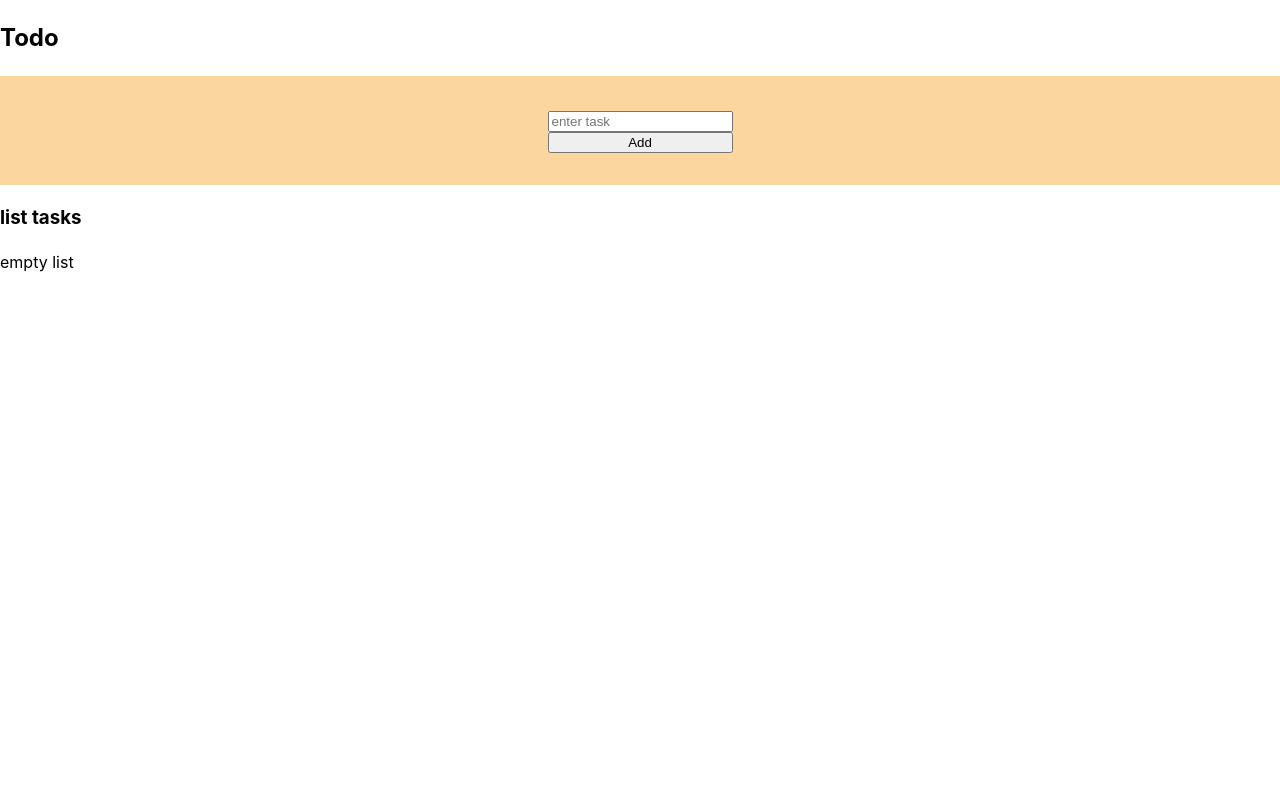
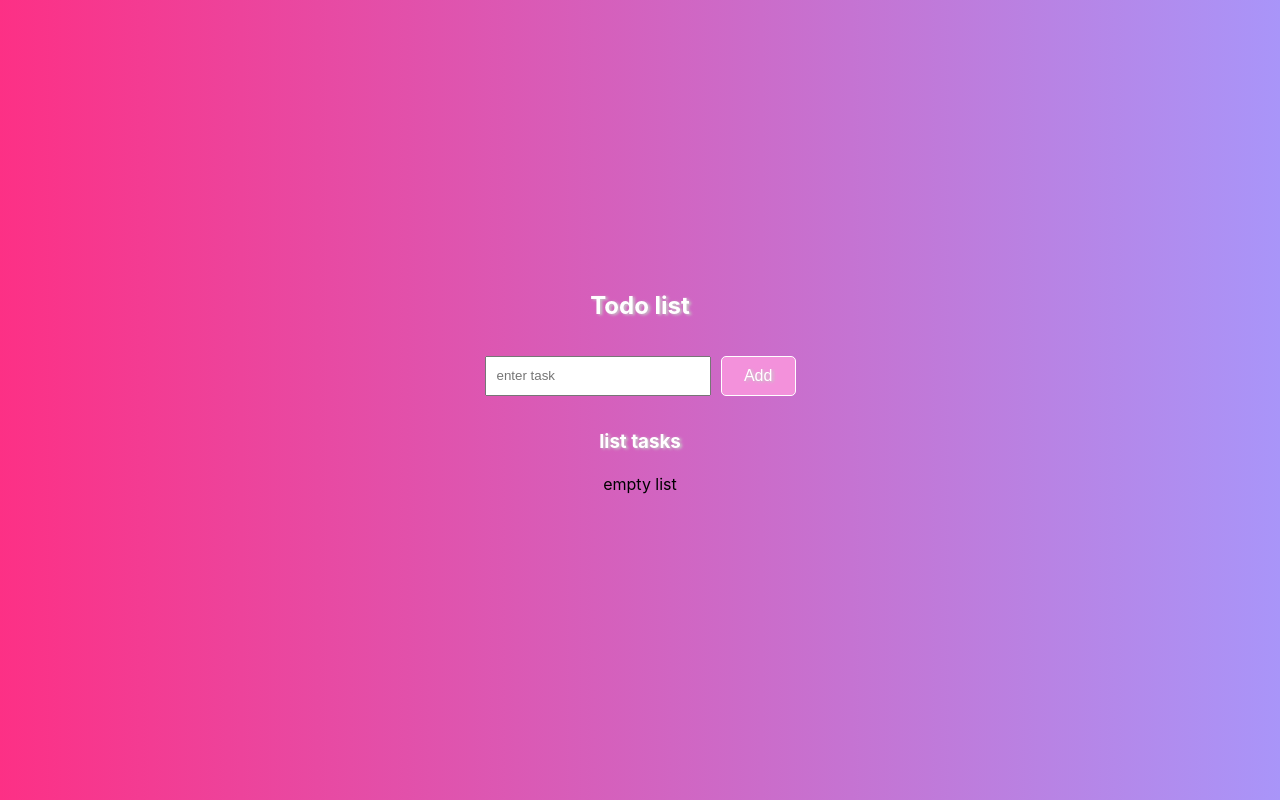
Before and after one commit to DimPack/toDoListReact, a React (Vite) app: page / in a window 1280 px wide. Built offline with nearby package versions, Linux system fonts and the light colour scheme.

Commit message:
add styles and complite todo list

```diff
--- a/src/components/Task/Task.module.scss
+++ b/src/components/Task/Task.module.scss
@@ -5,3 +5,14 @@
     text-decoration: line-through;
     color: #777;
 }
+.btnClose{
+    color: wheat;
+    background-color: red;
+    border: 1px solid black;
+    border-radius: 5px;
+    transition: all .5s;
+    &:hover {
+        cursor: pointer;
+        transform: scale(1.1);
+    }
+}
--- a/src/components/Task/index.jsx
+++ b/src/components/Task/index.jsx
@@ -15,7 +15,7 @@ const Task = (props) => {
     <li>
       <input type="checkbox" checked={isDone} onChange={() => setIsDone(id)} />
       <span className={spanClasses}>{content}</span>
-      <button onClick={() => deleteTask(id)}>X</button>
+      <button className={styles.btnClose} onClick={() => deleteTask(id)}>X</button>
     </li>
   );
 };
--- a/src/components/TaskForm/Input.jsx
+++ b/src/components/TaskForm/Input.jsx
@@ -1,14 +1,15 @@
-import { useField, ErrorMessage } from "formik";
+import { useField,  } from "formik";
 import cx from "classnames";
 import styles from "./TaskForm.module.scss";
 
 const Input = (props) => {
   const [field, meta] = useField(props);
-  const inputClasses = cx({ [styles.invalid]: meta.touched && meta.error });
+  const inputClasses = cx(styles.inputMain, { [styles.invalid]: meta.touched && meta.error });
+
   return (
     <>
       <input className={inputClasses} {...field} {...props} />
-      <ErrorMessage name="content" component="div" />
+
     </>
   );
 };
--- a/src/components/TaskForm/TaskForm.module.scss
+++ b/src/components/TaskForm/TaskForm.module.scss
@@ -1,14 +1,43 @@
 .container{
     padding: 2em;
-    background-color: rgb(251, 214, 159);
     text-align: center;
 }
 .form{
-    max-width: 800px;
-    display: inline-flex;
+    // max-width: 800px;
+    display: flex;
+    gap: 10px;
     flex-direction: column;
+}
+.formBlock{
+    display: flex;
+    gap: 10px;
+}
+.inputMain{
+    max-width: 500px;
+    min-width: 200px;
+    width: 100%;
+    height: 3em;
+    padding: 10px;
 }
 .invalid{
     color: red;
     border: 2px solid red;
+    border-radius: 5px;
 }
+.invalidError{
+    color: red;
+}
+.buttonAdd{
+    width: 100px;
+    background-color: rgb(243, 145, 219);
+    color: white;
+    border-radius: 5px;
+    border: 1px solid white;
+    font-size: 16px;
+    font-weight: 500;
+    text-shadow: 2px 1px 3px #C7C7C7;
+    &:hover {
+        cursor: pointer;
+        background-color: hsla(252, 89%, 78%, 1);
+    }
+}
--- a/src/components/TaskForm/index.jsx
+++ b/src/components/TaskForm/index.jsx
@@ -1,4 +1,4 @@
-import { Formik, Form } from "formik";
+import { Formik, Form, ErrorMessage } from "formik";
 import PropTypes from "prop-types";
 import { taskShema } from "../../utils/validatinShemas";
 import styles from "./TaskForm.module.scss";
@@ -13,8 +13,12 @@ const TaskForm = ({ onSubmit }) => {
         validationSchema={taskShema}
       >
         <Form className={styles.form}>
-          <Input type="text" name="content" placeholder="enter task" />
-          <input type="submit" value="Add" />
+          <div className={styles.formBlock}>
+            <Input type="text" name="content" placeholder="enter task" />
+            <input type="submit" value="Add" className={styles.buttonAdd}/>
+          </div>
+
+          <ErrorMessage name="content" component="div" className={styles.invalidError}/>
         </Form>
       </Formik>
     </div>
--- /dev/null
+++ b/src/components/ToDo/ToDo.module.scss
@@ -0,0 +1,19 @@
+.container {
+    display: flex;
+    justify-content: center;
+    flex-direction: column;
+    align-items: center;
+    height: 100vh;
+    background: hsla(50, 90%, 88%, 1);
+    background: linear-gradient(90deg, hsla(50, 90%, 88%, 1) 0%, hsla(335, 98%, 59%, 1) 0%, hsla(252, 89%, 78%, 1) 100%);
+}
+.blockListTask{
+    display: flex;
+    flex-direction: column;
+    justify-content: center;
+    align-items: center;
+}
+.title {
+    color: white;
+    text-shadow: 2px 1px 3px #C7C7C7;
+}
--- a/src/components/ToDo/index.jsx
+++ b/src/components/ToDo/index.jsx
@@ -1,6 +1,7 @@
 import useTodo from "../../hooks/useToDo";
 import Task from "../Task/index";
 import TaskForm from "../TaskForm/index";
+import styles from "./ToDo.module.scss";
 
 const ToDo = () => {
   const { tasks, addTask, setIsDone, deleteTask } = useTodo([
@@ -22,12 +23,12 @@ const ToDo = () => {
   );
 
   return (
-    <section>
-      <h2>Todo</h2>
+    <section className={styles.container}>
+      <h2 className={styles.title}>Todo list</h2>
 
       <TaskForm onSubmit={onSubmit} />
-      <div>
-        <h3>list tasks</h3>
+      <div className={styles.blockListTask}>
+        <h3 className={styles.title}>list tasks</h3>
         {tasks.length === 0 ? (<p>empty list</p>) : (<ol>{tasks.map(showTasks)}</ol>)}
       </div>
     </section>
--- a/src/index.css
+++ b/src/index.css
@@ -12,6 +12,9 @@ a {
   text-decoration: inherit;
 }
 
+h1,h2,h3,h4,h5 {
+  margin: 0;
+}
 body {
   margin: 0;
 }
```
